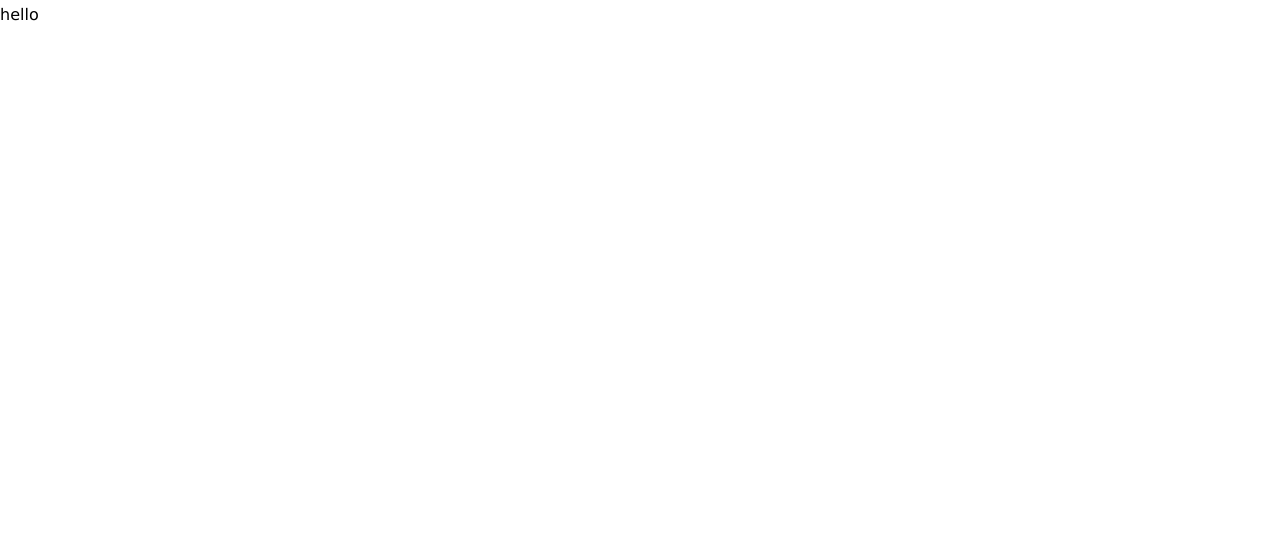
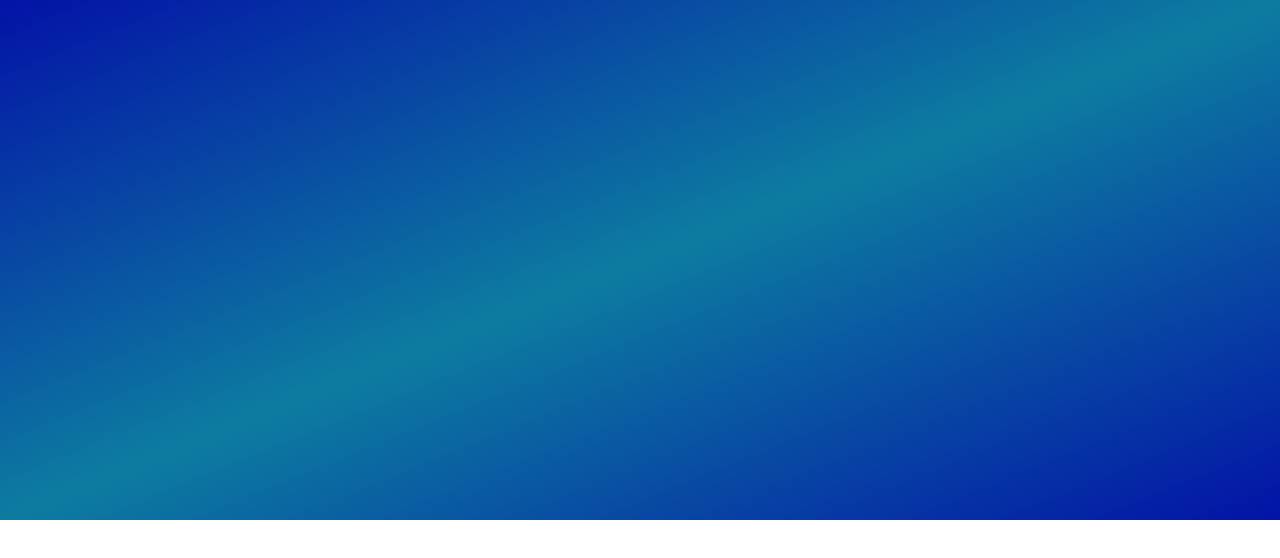
Before and after one commit to alejo2198/portfolio, a React (Create React App) app: page / in a window 1280 px wide. Shown: the top 558 px of the page. Built offline with nearby package versions, Linux system fonts and the light colour scheme.

Commit message:
create header gradient and download logo/download icons

```diff
--- a/src/App.js
+++ b/src/App.js
@@ -1,10 +1,9 @@
 import './App.scss'
+import Header from './components/Header/Header';
 
 function App() {
   return (
-    <div className="">
-      hello
-    </div>
+    <Header/>
   );
 }
 
--- /dev/null
+++ b/src/components/Header/Header.js
@@ -0,0 +1,14 @@
+import classes from './Header.module.scss'
+import logo from '../../assets/icons/logo.svg'
+import downloadIcon from '../../assets/icons/download.svg'
+
+const Header = () => {
+    return (
+        <header className={classes.header}>
+
+
+        </header>
+    );
+};
+
+export default Header;
--- /dev/null
+++ b/src/components/Header/Header.module.scss
@@ -0,0 +1,6 @@
+@use '../../styles/partials/variables' as *;
+
+.header{
+    height: 32.5rem;
+    background-image: linear-gradient(to bottom right,$gradient-color,$primary-color,$gradient-color);
+}
```
Also changed, not shown: src/assets/icons/download.svg (added), src/assets/icons/logo.svg (added).
